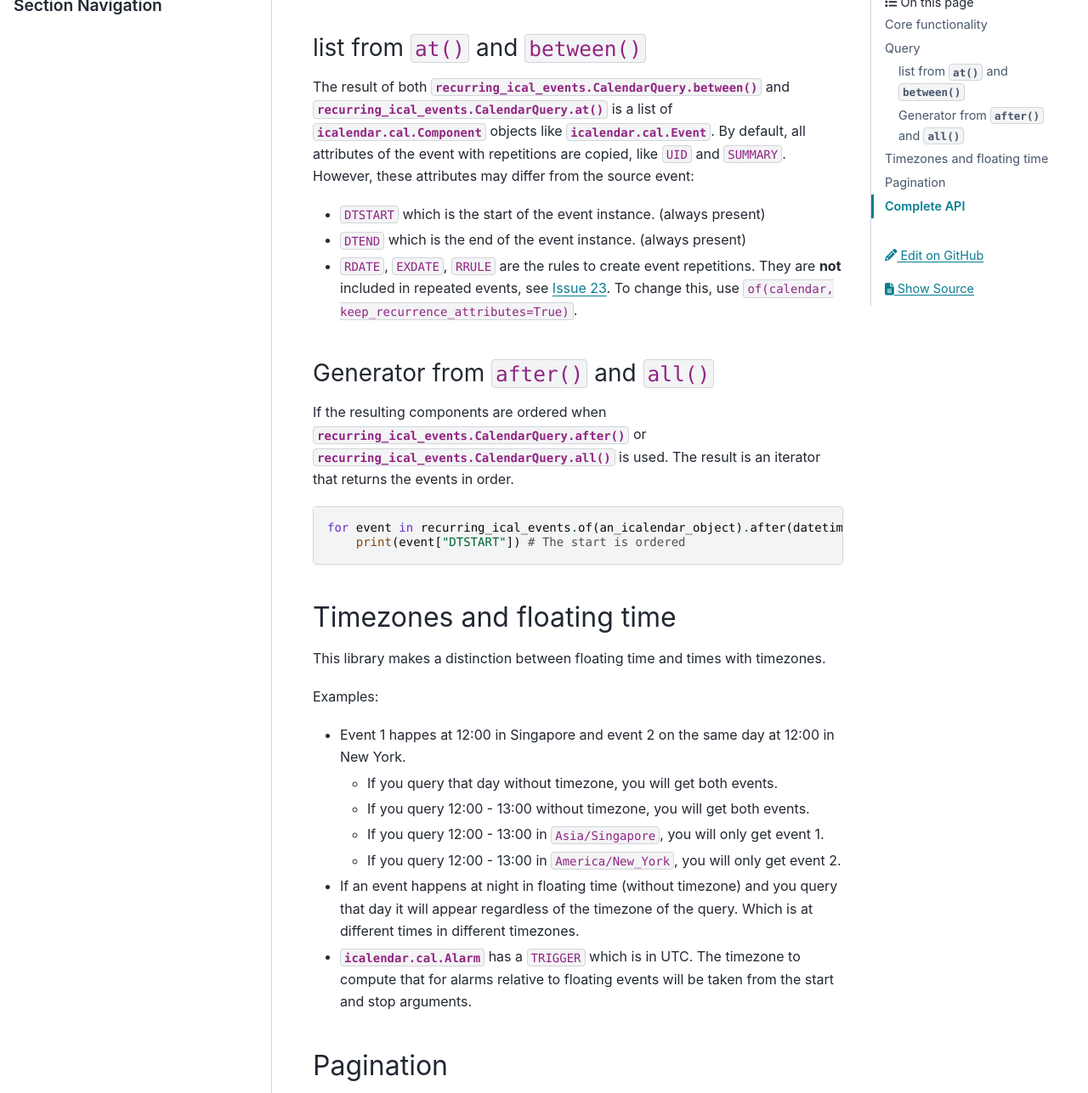
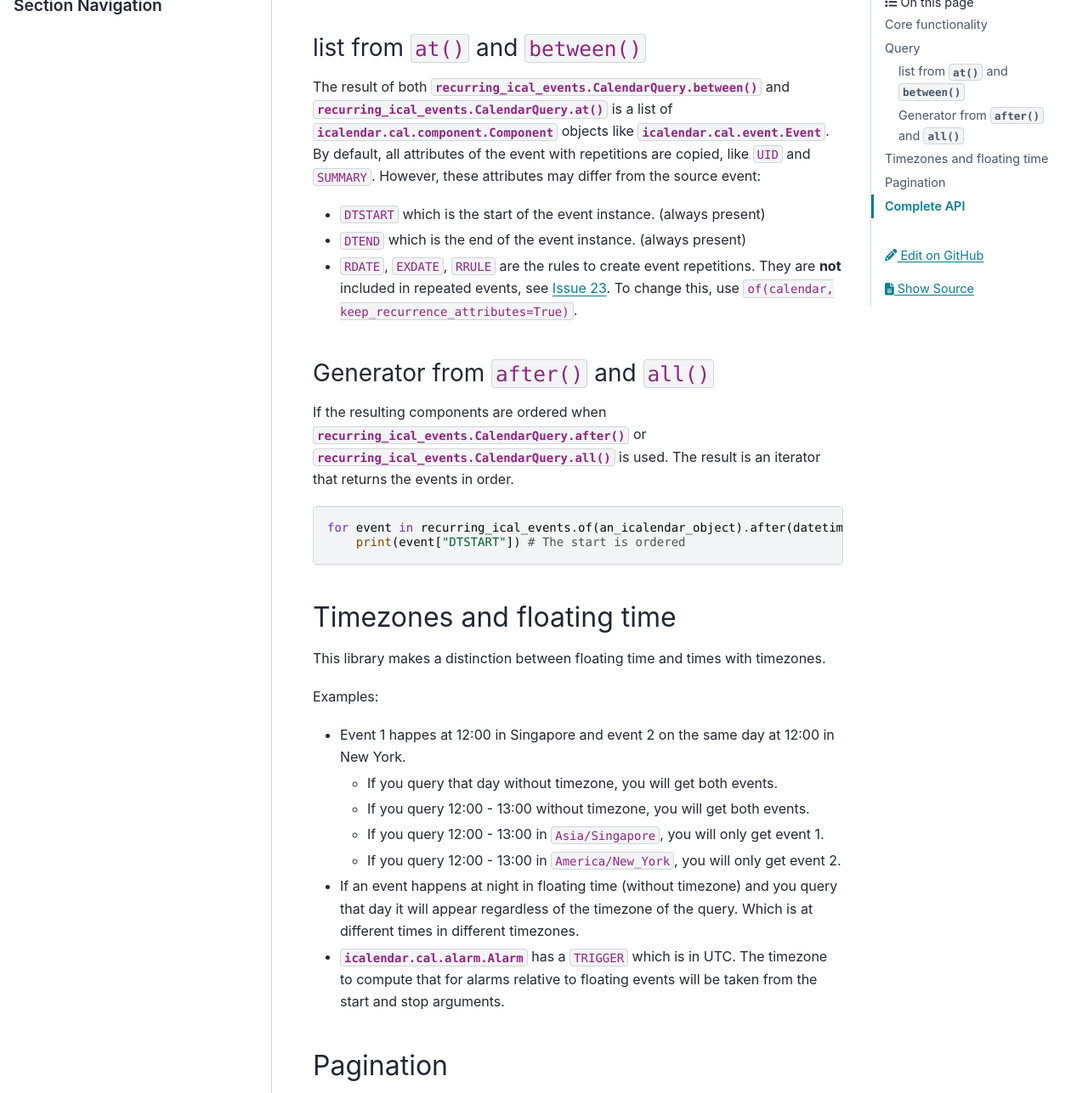
Before and after one commit to niccokunzmann/python-recurring-ical-events, a Sphinx documentation site: the page built from docs/reference/api.md, in a window 1280 px wide and 1400 px high, scrolled down 736 px, cut to the strip 113-1400 px from the top of the window. Shown: the whole strip at 85% size. Built offline with Sphinx 7.4.7 and the PyData theme 0.15.4, drawn with Linux system fonts in a browser that asks for light colours.

Commit message:
Update references

```diff
--- a/docs/reference/api.md
+++ b/docs/reference/api.md
@@ -34,8 +34,8 @@ For the most common cases, you do not need to look any further.
 ### list from `at()` and `between()`
 
 The result of both {py:meth}`recurring_ical_events.CalendarQuery.between` and
-{py:meth}`recurring_ical_events.CalendarQuery.at` is a list of {py:class}`icalendar.cal.Component`
-objects like {py:class}`icalendar.cal.Event`.
+{py:meth}`recurring_ical_events.CalendarQuery.at` is a list of {py:class}`icalendar.cal.component.Component`
+objects like {py:class}`icalendar.cal.event.Event`.
 By default, all attributes of the event with repetitions are copied, like ``UID`` and ``SUMMARY``.
 However, these attributes may differ from the source event:
 
@@ -75,7 +75,7 @@ Examples:
   you query that day it will appear regardless of the timezone of the query.
   Which is at different times in different timezones.
 
-* {py:class}`icalendar.cal.Alarm` has a `TRIGGER` which is in UTC.
+* {py:class}`icalendar.cal.alarm.Alarm` has a `TRIGGER` which is in UTC.
   The timezone to compute that for alarms relative to floating events will be taken
   from the start and stop arguments.
 
--- a/recurring_ical_events/__init__.py
+++ b/recurring_ical_events/__init__.py
@@ -65,8 +65,8 @@ def of(
     times according to ``X-WR-TIMEZONE``.
 
     Arguments:
-        a_calendar: an :class:`icalendar.cal.Calendar` component like
-            :class:`icalendar.cal.Calendar`.
+        a_calendar: an :class:`icalendar.cal.calendar.Calendar` component like
+            :class:`icalendar.cal.calendar.Calendar`.
         keep_recurrence_attributes: Whether to keep attributes that are only used
             to calculate the recurrence (``RDATE``, ``EXDATE``, ``RRULE``).
         components: A list of component type names of which the recurrences
```
Also changed, not shown: docs/user-guide/index.md (+1 -1 lines), 1 other file.
